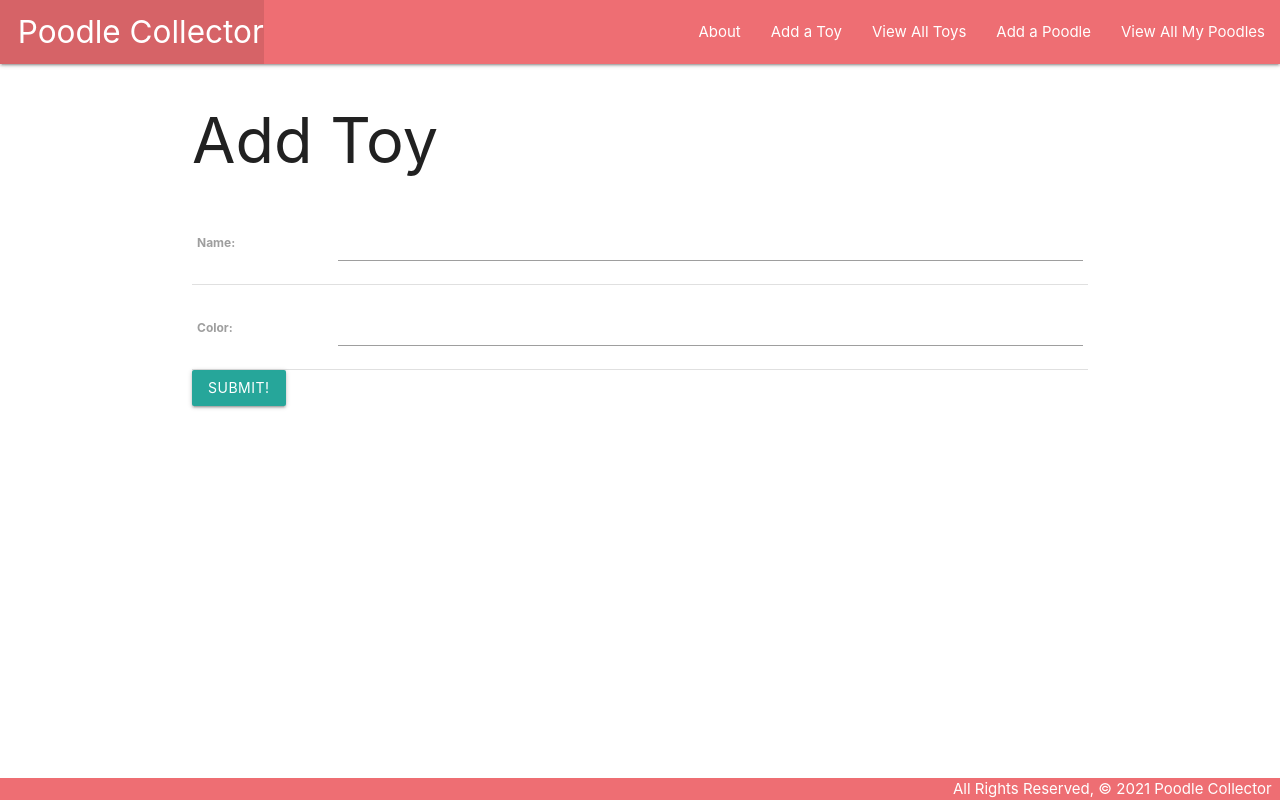
After one commit to VictorWTan/Poodle-Collector, a Django app: page /toys/create/ in a window 1280 px wide. The commit adds this page. Run offline with Django 4.2, Linux system fonts and the light colour scheme.

Commit message:
Poodle Collector part 5 done

```diff
--- a/main_app/admin.py
+++ b/main_app/admin.py
@@ -1,5 +1,6 @@
 from django.contrib import admin
-from .models import Poodle
+from .models import Poodle, Feeding
 
 # Register your models here.
 admin.site.register(Poodle)
+admin.site.register(Feeding)
--- a/main_app/models.py
+++ b/main_app/models.py
@@ -1,14 +1,49 @@
 from django.db import models
 from django.urls import reverse
+from datetime import date
+
+MEALS = (
+    ('B', 'Breakfast'),
+    ('L', 'Lunch'),
+    ('D', 'Dinner')
+)
+
+class Toy(models.Model):
+  name = models.CharField(max_length=50)
+  color = models.CharField(max_length=20)
+
+  def __str__(self):
+    return self.name
+
+  def get_absolute_url(self):
+    return reverse('toys_detail', kwargs={'pk': self.id})
 
 # Create your models here.
 class Poodle(models.Model):
     name = models.CharField(max_length=100)
     description = models.TextField(max_length=250)
     age = models.IntegerField()
+    toys = models.ManyToManyField(Toy)
 
     def __str__(self):
         return self.name
 
     def get_absolute_url(self):
         return reverse('detail', kwargs={'poodle_id': self.id})
+
+class Feeding(models.Model):
+  date = models.DateField('feeding date')
+  meal = models.CharField(
+    max_length=1,
+    choices=MEALS,
+    default=MEALS[0][0]
+  )
+
+  poodle = models.ForeignKey(Poodle, on_delete=models.CASCADE)
+
+  def __str__(self):
+    # Nice method for obtaining the friendly value of a Field.choice
+    return f"{self.get_meal_display()} on {self.date}"
+
+  class Meta:
+    ordering = ['-date']
--- a/main_app/templates/base.html
+++ b/main_app/templates/base.html
@@ -1,4 +1,5 @@
 {% load static %}
+
 <!DOCTYPE html>
 <html lang="en">
 <head>
@@ -8,16 +9,19 @@
     <title>Poodle Collector</title>
     <link rel="stylesheet" href="https://cdnjs.cloudflare.com/ajax/libs/materialize/1.0.0/css/materialize.min.css">
     <link rel="stylesheet" type="text/css" href="{% static 'css/style.css' %}">
+    <script src="https://cdnjs.cloudflare.com/ajax/libs/materialize/1.0.0/js/materialize.min.js"></script>
 </head>
 <body>
     <header class="navbar-fixed">
         <nav>
             <div class="nav-wrapper">
                 <ul>
-          <li><a href="{% url 'home' %}" class="left brand-logo">&nbsp;&nbsp;PoodleCollector</a></li>
+                    <li><a href="{% url 'home' %}" class="left brand-logo">&nbsp;&nbsp;Poodle Collector</a></li>
                 </ul>
                 <ul class="right">
                   <li><a href="{% url 'about' %}">About</a></li>
+                  <li><a href="{% url 'toys_create' %}">Add a Toy</a></li>
+                  <li><a href="{% url 'toys_index' %}">View All Toys</a></li>
                   <li><a href="{% url 'poodles_create' %}">Add a Poodle</a></li>
                   <li><a href="{% url 'index' %}">View All My Poodles</a></li>
                 </ul>
@@ -29,7 +33,7 @@
         {% endblock %}
     </main>
   	<footer class="page-footer">
-    <div class="right">All Rights Reserved, &copy; 2022 Poodle Collector &nbsp;</div>
+       <div class="right">All Rights Reserved, &copy; 2021 Poodle Collector &nbsp;</div>
     </footer>
 </body>
 </html>
--- /dev/null
+++ b/main_app/templates/home.html
@@ -0,0 +1,6 @@
+{% extends 'base.html' %}
+{% block content %}
+
+<h1>Home</h1>
+
+{% endblock %}
--- /dev/null
+++ b/main_app/templates/main_app/toy_form.html
@@ -0,0 +1,19 @@
+{% extends 'base.html' %}
+
+{% block content %}
+  {% if object %}
+    <h1>Edit <span class="teal-text">{{object.name}}</span></h1>
+  {% else %}
+    <h1>Add Toy</h1>
+  {% endif %}
+  <!-- Leaving the action empty makes the form post to the same url used to display it -->
+  <form action="" method="post">
+    <!-- Django requires the following for security purposes -->
+    {% csrf_token %}
+    <table>
+      <!-- Render the inputs inside of <tr>s & <td>s -->
+      {{ form.as_table }}
+    </table>
+    <input type="submit" value="Submit!" class="btn">
+  </form>
+{% endblock %}
--- a/main_app/urls.py
+++ b/main_app/urls.py
@@ -9,4 +9,11 @@ urlpatterns = [
     path('poodles/create/', views.PoodleCreate.as_view(), name='poodles_create'),
     path('poodles/<int:pk>/update/', views.PoodleUpdate.as_view(), name='poodles_update'),
     path('poodles/<int:pk>/delete/', views.PoodleDelete.as_view(), name='poodles_delete'),
+    path('poodles/<int:poodle_id>/add_feeding/', views.add_feeding, name='add_feeding'),
+    path('toys/', views.ToyList.as_view(), name='toys_index'),
+    path('toys/<int:pk>/', views.ToyDetail.as_view(), name='toys_detail'),
+    path('toys/create/', views.ToyCreate.as_view(), name='toys_create'),
+    path('toys/<int:pk>/update/', views.ToyUpdate.as_view(), name='toys_update'),
+    path('toys/<int:pk>/delete/', views.ToyDelete.as_view(), name='toys_delete'),
+    path('poodles/<int:poodle_id>/assoc_toy/<int:toy_id>/', views.assoc_toy, name='assoc_toy'),
 ]
--- a/main_app/views.py
+++ b/main_app/views.py
@@ -1,11 +1,13 @@
-from django.shortcuts import render
-from .models import Poodle
+from django.shortcuts import render, redirect
+from .models import Poodle, Toy
 from django.http import HttpResponse
 from django.views.generic.edit import CreateView, UpdateView, DeleteView
+from django.views.generic import ListView, DetailView
+from .forms import FeedingForm
 
 class PoodleCreate(CreateView):
   model = Poodle
-  fields = '__all__'
+  fields = ['name', 'description', 'age']
   success_url = '/poodles/'
 
 class PoodleUpdate(UpdateView):
@@ -16,6 +18,24 @@ class PoodleUpdate(UpdateView):
 class PoodleDelete(DeleteView):
   model = Poodle
   success_url = '/poodles/'
+
+class ToyList(ListView):
+  model = Toy
+
+class ToyDetail(DetailView):
+  model = Toy
+
+class ToyCreate(CreateView):
+  model = Toy
+  fields = '__all__'
+
+class ToyUpdate(UpdateView):
+  model = Toy
+  fields = ['name', 'color']
+
+class ToyDelete(DeleteView):
+  model = Toy
+  success_url = '/toys/'
 
 # Define the home view
 def home(request):
@@ -30,4 +50,24 @@ def poodles_index(request):
 
 def poodles_detail(request, poodle_id):
   poodle = Poodle.objects.get(id=poodle_id)
-  return render(request, 'poodles/detail.html', { 'poodle': poodle })
+  feeding_form = FeedingForm()
+  id_list = poodle.toys.all().values_list('id')
+  toys_poodle_doesnt_have = Toy.objects.exclude(id__in=id_list)
+  return render(request, 'poodles/detail.html', { 'poodle': poodle, 'feeding_form': feeding_form, 'toys': toys_poodle_doesnt_have })
+
+def add_feeding(request, poodle_id):
+  # create a ModelForm instance using the data in request.POST
+  form = FeedingForm(request.POST)
+  # validate the form
+  if form.is_valid():
+    # don't save the form to the db until it
+    # has the cat_id assigned
+    new_feeding = form.save(commit=False)
+    new_feeding.poodle_id = poodle_id
+    new_feeding.save()
+  return redirect('detail', poodle_id=poodle_id)
+
+def assoc_toy(request, poodle_id, toy_id):
+  # Note that you can pass a toy's id instead of the whole toy object
+  Poodle.objects.get(id=poodle_id).toys.add(toy_id)
+  return redirect('detail', poodle_id=poodle_id)
```
Also changed, not shown: main_app/forms.py (added, +7 -0 lines), main_app/templates/main_app/toy_confirm_delete.html (added, +13 -0 lines), main_app/templates/main_app/toy_detail.html (added, +20 -0 lines), main_app/templates/main_app/toy_list.html (added, +17 -0 lines), main_app/templates/poodles/detail.html (+82 -1 lines), main_app/migrations/0002_feeding.py (added), main_app/migrations/0003_toy_alter_feeding_options_alter_feeding_date.py (added), main_app/migrations/0004_poodle_toys.py (added). Lines whose indentation alone changed are shown as unchanged.
